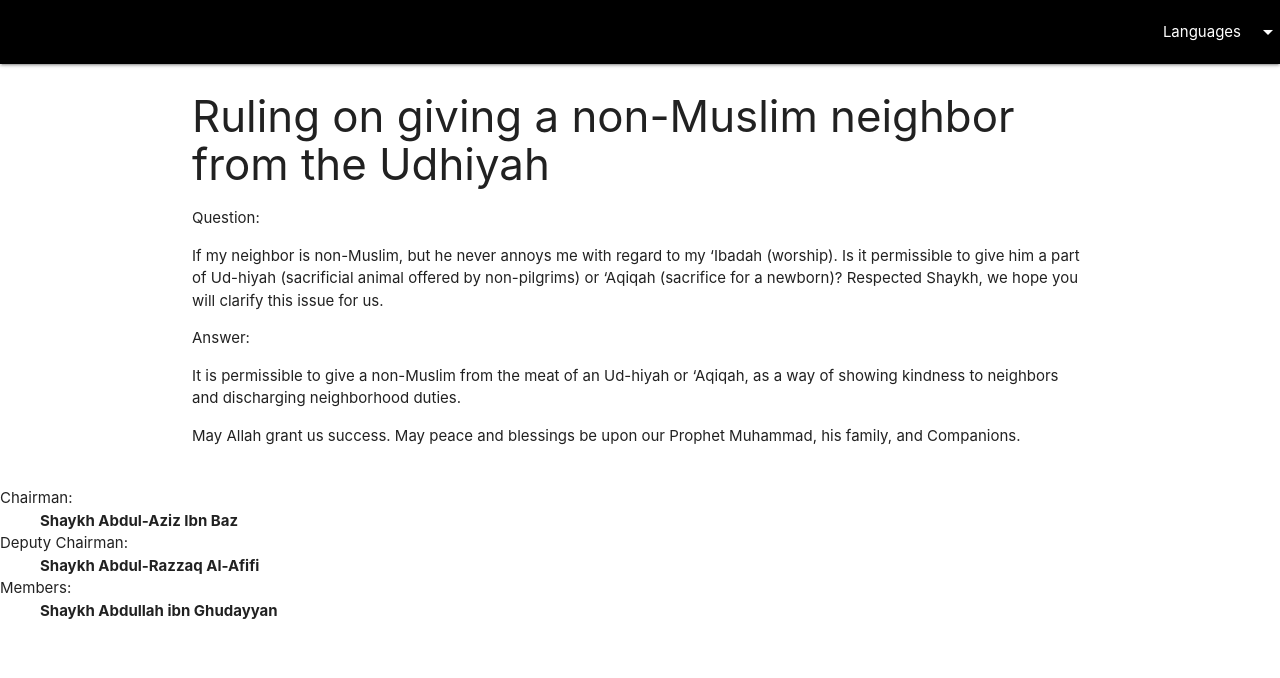
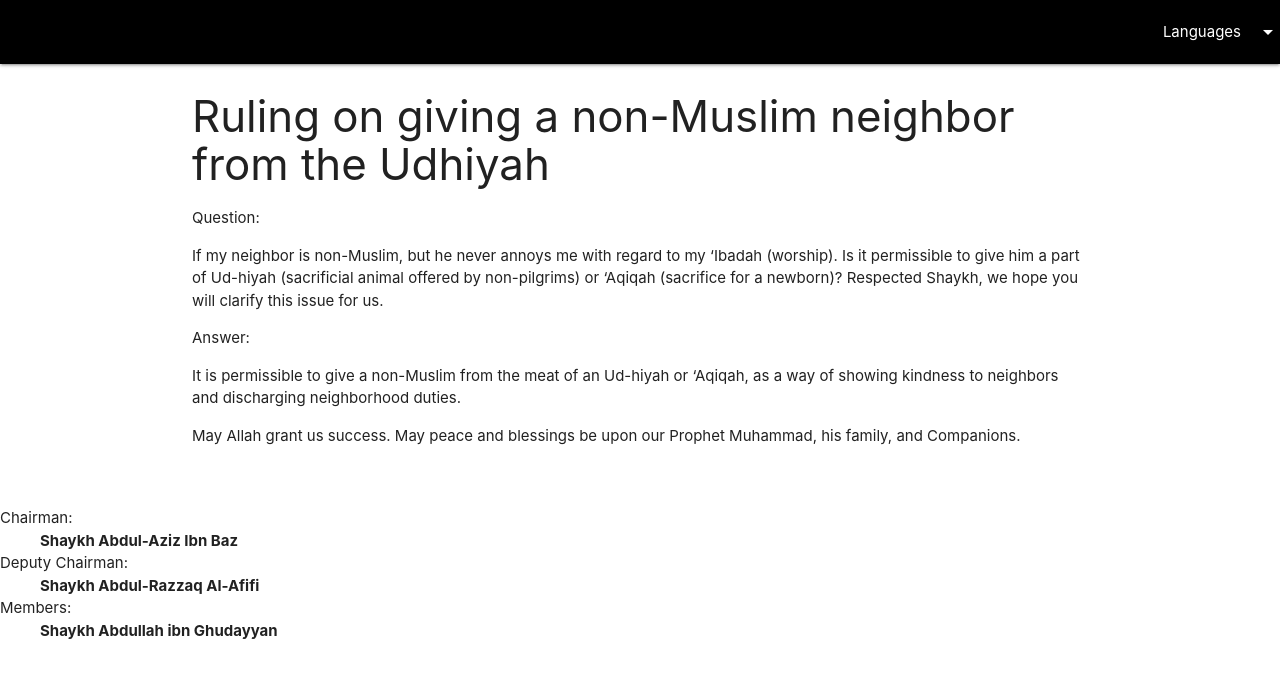
Before and after one commit to alsalafiyyah/alifta, a Jekyll site: the page built from _posts/en/2020-07-27-ruling-on-giving-kafir-udhiyah.md, in a window 1280 px wide. Shown: the top 678 px of the page. Built offline with Jekyll 4.4.1, drawn with Linux system fonts in a browser that asks for light colours.

Commit message:
Update post.html

```diff
--- a/_layouts/post.html
+++ b/_layouts/post.html
@@ -34,7 +34,7 @@ layout: default
  </nav>
 </div>
 
-<div class="container {{ page.locale }}" itemscope itemtype="http://schema.org/BlogPosting" style="margin-bottom: 40px;">
+<div class="container {{ page.locale }}" itemscope itemtype="http://schema.org/BlogPosting" style="margin-bottom: 60px;">
 
  <h3>{{ page.title }}</h3>
  {{ content }}
```
